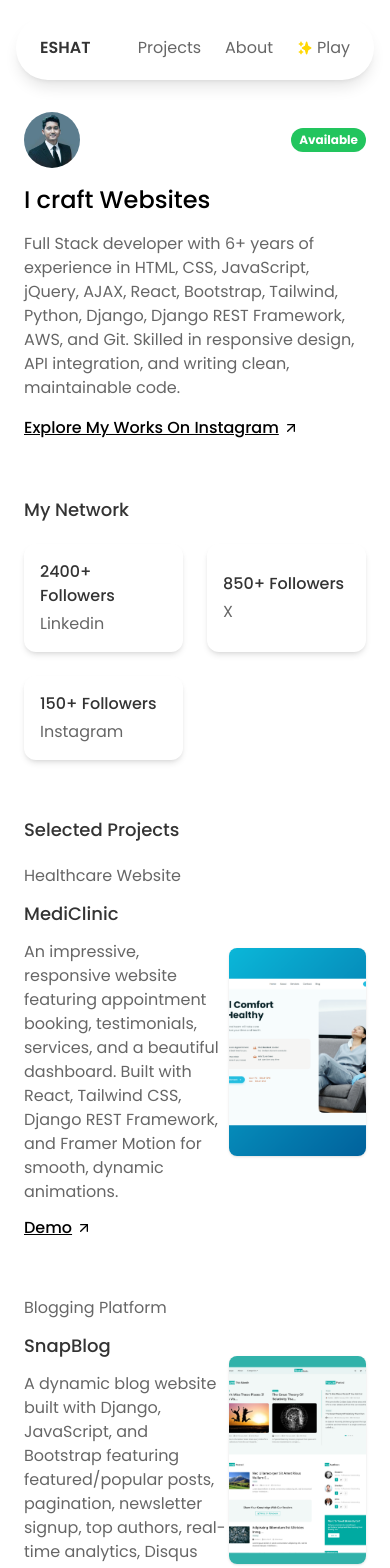
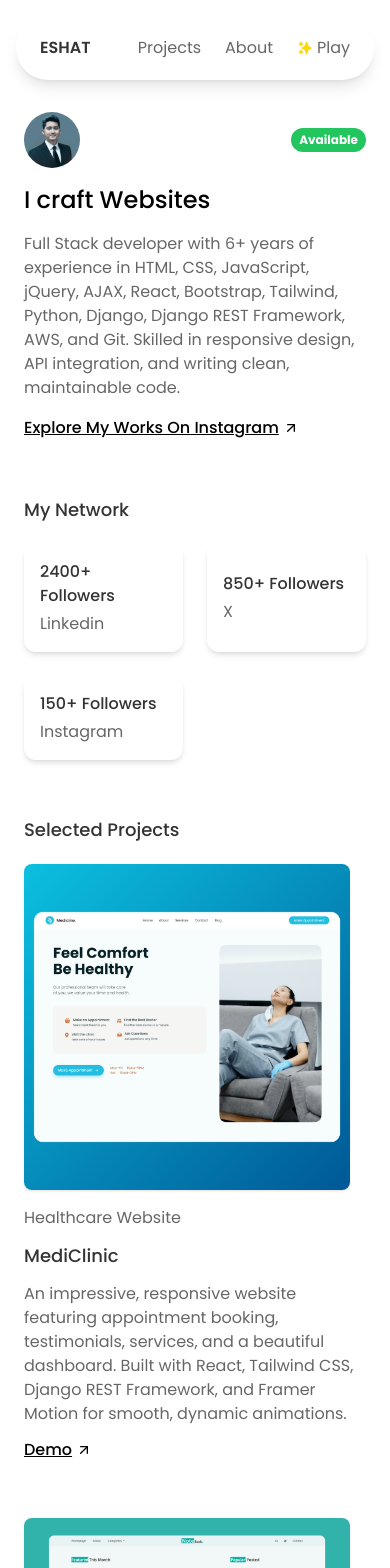
Before and after one commit to Eshat002/portfolio, a React (Vite) app: page / in a window 390 px wide. Shown: the top 1568 px of the page. Built offline with nearby package versions, Linux system fonts and the light colour scheme.

Commit message:
make projects section responsive

```diff
--- a/src/components/ProjectCard.jsx
+++ b/src/components/ProjectCard.jsx
@@ -2,26 +2,27 @@ import React from "react";
 import { LuArrowUpRight } from "react-icons/lu";
 import Headline from "./Headline";
 
-const ProjectCard = ({ name, text, linkText, altText, imgURL, type }) => {
+const ProjectCard = ({ name, text, linkText, imgURL, type, linkURL }) => {
   return (
-    <div className="grid grid-cols-5">
-      <div className="col-span-3 flex flex-col gap-3">
+    <div className="grid sm:grid-cols-5 grid-cols-1 sm:gap-0 gap-4">
+      <div className="col-span-3 flex flex-col gap-3 sm:order-1 order-2">
         <p className="font-normal sm text-black/60 capitalize">{type}</p>
         <Headline text={name} />
         <p className="font-normal text-base text-black/60">{text}</p>
         <a
           className="underline flex items-center font-medium text-16 text-black gap-1 capitalize"
-          href=""
+          href={linkURL}
+          target="_blank"
         >
           {linkText} <LuArrowUpRight />
         </a>
       </div>
 
-      <div className="col-span-2 flex justify-end items-center">
+      <div className="col-span-2 flex justify-end items-center sm:order-2 order-1">
         <img
-          className="w-52 h-52 object-cover shadow rounded-lg"
+          className="sm:w-52 sm:h-52 w-full h-auto object-cover shadow rounded-lg"
           src={imgURL}
-          alt={altText}
+          alt={type}
         />
       </div>
     </div>
--- a/src/components/Projects.jsx
+++ b/src/components/Projects.jsx
@@ -3,6 +3,7 @@ import ProjectCard from "./ProjectCard";
 import Doc from "../assets/Images/hero.png";
 import Blog from "../assets/Images/blog.png";
 import CRM from "../assets/Images/crm.png";
+import SocialNetwork from "../assets/Images/social_network.png";
 import Headline from "./Headline";
 
 const Projects = () => {
@@ -20,6 +21,7 @@ const Projects = () => {
           name="MediClinic"
           text="An impressive, responsive website featuring appointment booking, testimonials, services, and a beautiful dashboard. Built with React, Tailwind CSS, Django REST Framework, and Framer Motion for smooth, dynamic animations."
           linkText="Demo"
+          linkURL="https://www.instagram.com/p/DCHOG_ZRCfC/"
           imgURL={Doc}
         />
         <ProjectCard
@@ -27,6 +29,7 @@ const Projects = () => {
           name="SnapBlog"
           text="A dynamic blog website built with Django, JavaScript, and Bootstrap featuring featured/popular posts, pagination, newsletter signup, top authors, real-time analytics, Disqus comments, and more."
           linkText="Demo"
+          linkURL="https://www.instagram.com/p/DBjDoQXs391/"
           imgURL={Blog}
         />
         <ProjectCard
@@ -34,14 +37,16 @@ const Projects = () => {
           name="SwiftCRM"
           text="This CRM System manages products, orders, and customers, tracks expenses and profits, and provides visual reports with Chart.js. It helps set business goals, analyze income trends, and track best-sellers."
           linkText="Demo"
+          linkURL="https://www.instagram.com/p/DAiqPKARF8j/"
           imgURL={CRM}
         />
         <ProjectCard
-          name="This is a project name! Name wisely!"
-          text="Fill your project brief here. It can be the outcome of the project, or some success metrics, or a cheesy tagline."
+          type="Social Network"
+          name="Promodtori"
+          text="This social platform offers a newsfeed, profiles, post creation, proposals, reactions, comments, real-time chat, notifications, secure login/signup, and more—everything users expect in a modern social media experience."
           linkText="Demo"
-          imgURL={Image}
-          type="type"
+          linkURL="https://www.instagram.com/p/C_p_dr3NjiH/"
+          imgURL={SocialNetwork}
         />
       </div>
     </section>
```
Also changed, not shown: src/assets/Images/social_network.png (added).
